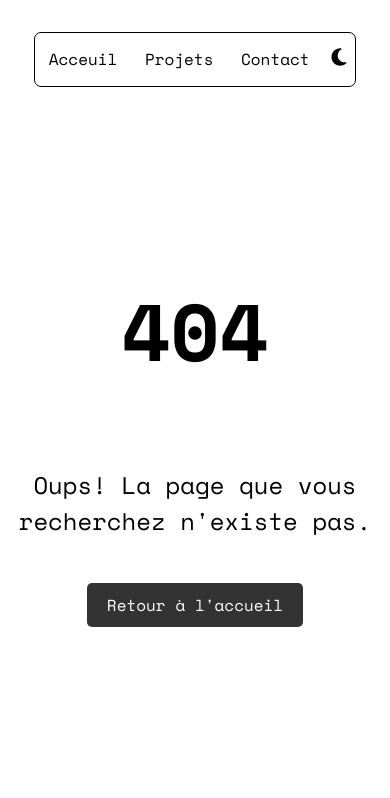
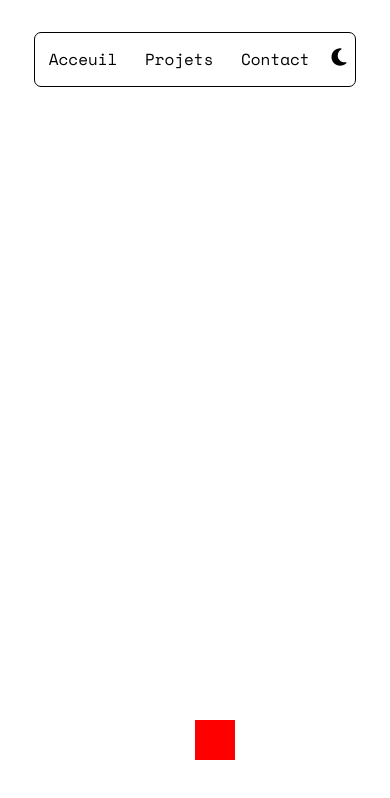
Before and after one commit to Yacineos/portfolio, an Angular app: page /game in a window 390 px wide. Before the commit this address had no page. Shown: the top 798 px of the page. Built offline with nearby package versions, Linux system fonts and the light colour scheme.

Commit message:
player successfully moving , in desktop and mobile

```diff
--- a/src/app/app.routes.ts
+++ b/src/app/app.routes.ts
@@ -28,6 +28,10 @@ export const routes: Routes = [
         loadComponent: () => import('./views/auth/auth.component').then(m => m.AuthComponent)
     },
     {
+        path: 'game',
+        loadComponent: () => import('./views/game/game.component').then(m => m.GameComponent)
+    },
+    {
         path:'**',
         component: PageNotFoundComponent
     }
--- a/src/app/views/game/game.component.css
+++ b/src/app/views/game/game.component.css
@@ -0,0 +1,5 @@
+.game-frame{
+    width: 100%;
+    min-height: 100vh;
+    height: 100svh;
+}
--- a/src/app/views/game/game.component.html
+++ b/src/app/views/game/game.component.html
@@ -1 +1,3 @@
-<p>game works!</p>
+<div class="game-frame" (touchmove)="updatePlayerPositionTouch($event)" (mousemove)="updatePlayerPositionMouse($event)">
+    <app-player [position]="playerPositionRelativeToScreen()" ></app-player>
+</div>
--- a/src/app/views/game/game.component.ts
+++ b/src/app/views/game/game.component.ts
@@ -1,12 +1,26 @@
-import { Component } from '@angular/core';
+import { ChangeDetectionStrategy, Component, Input, computed, inject } from '@angular/core';
+import { PlayerComponent } from './player/player.component';
+import { GameService } from '../../shared/services/game/game.service';
 
 @Component({
   selector: 'app-game',
   standalone: true,
-  imports: [],
+  imports: [PlayerComponent],
   templateUrl: './game.component.html',
-  styleUrl: './game.component.css'
+  styleUrl: './game.component.css',
+  changeDetection: ChangeDetectionStrategy.OnPush,
 })
 export class GameComponent {
 
+  readonly gameService = inject(GameService);
+  readonly windowWidth = window.innerWidth;
+  readonly playerPositionRelativeToScreen = computed<number>(()=> this.gameService.sigGameState().playerPosition*this.windowWidth);
+
+  updatePlayerPositionMouse(event : MouseEvent){
+    this.gameService.movePlayer((event.x)/this.windowWidth);
+  }
+  updatePlayerPositionTouch(event: TouchEvent){
+    this.gameService.movePlayer((event.touches[0].clientX)/this.windowWidth);
+  }
+
 }
--- /dev/null
+++ b/src/app/views/game/player/player.component.css
@@ -0,0 +1,7 @@
+.player{
+    position: absolute;
+    width: 40px;
+    height: 40px;
+    background-color: red;
+    bottom: 10%;
+}
--- /dev/null
+++ b/src/app/views/game/player/player.component.html
@@ -0,0 +1 @@
+<div #player class="player"></div>
--- /dev/null
+++ b/src/app/views/game/player/player.component.ts
@@ -0,0 +1,39 @@
+import { ChangeDetectionStrategy, Component, EffectRef, ElementRef, Input, OnDestroy, ViewChild, effect, signal } from '@angular/core';
+
+@Component({
+  selector: 'app-player',
+  standalone: true,
+  imports: [],
+  templateUrl: './player.component.html',
+  styleUrl: './player.component.css',
+  changeDetection: ChangeDetectionStrategy.OnPush,
+})
+export class PlayerComponent implements OnDestroy {
+  @ViewChild('player') player!: ElementRef ;
+
+  private _sigPlayerPosition = signal<number>(0);
+
+  @Input()
+  get position() {
+    return this._sigPlayerPosition();
+  }
+  set position(p: number) {
+    this._sigPlayerPosition.set(p);
+  }
+
+  private effectRef?: EffectRef;
+
+  ngOnDestroy(): void {
+    this.effectRef?.destroy()
+  }
+
+  constructor(){
+    this.effectRef = effect(() => {
+      this.player.nativeElement.animate(
+        {
+          left: `${this._sigPlayerPosition()}px`,
+        },{ duration: 500 , fill:"forwards" }
+      );
+    })
+  }
+}
--- a/src/app/views/home-view/home-view.component.css
+++ b/src/app/views/home-view/home-view.component.css
@@ -23,7 +23,7 @@
 }
 
 @media (max-width: 768px) {
-    .blured-background{
+    .blured-background-dark-mode{
         position: absolute;
         width: 100vw;
         min-height: 100vh;
@@ -31,4 +31,12 @@
         z-index: 2;
         backdrop-filter: blur(40px);
     }
+    .blured-background-white-mode{
+        position: absolute;
+        width: 100vw;
+        min-height: 100vh;
+        min-height: 100svh;
+        z-index: 2;
+        backdrop-filter: blur(30px);
+    }
 }
```
Also changed, not shown: 1 other file (tests, documents, lock files or other folders).
